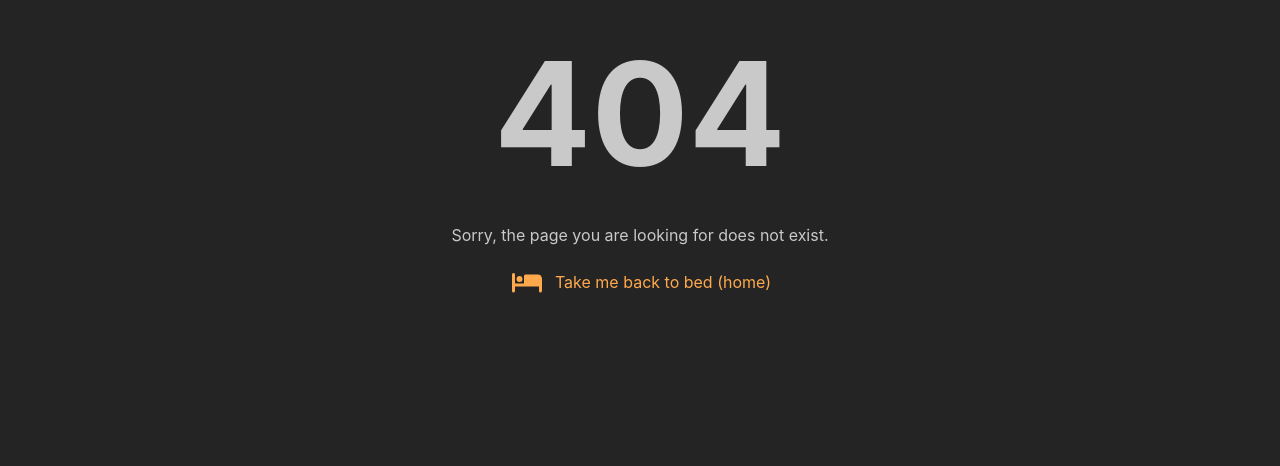
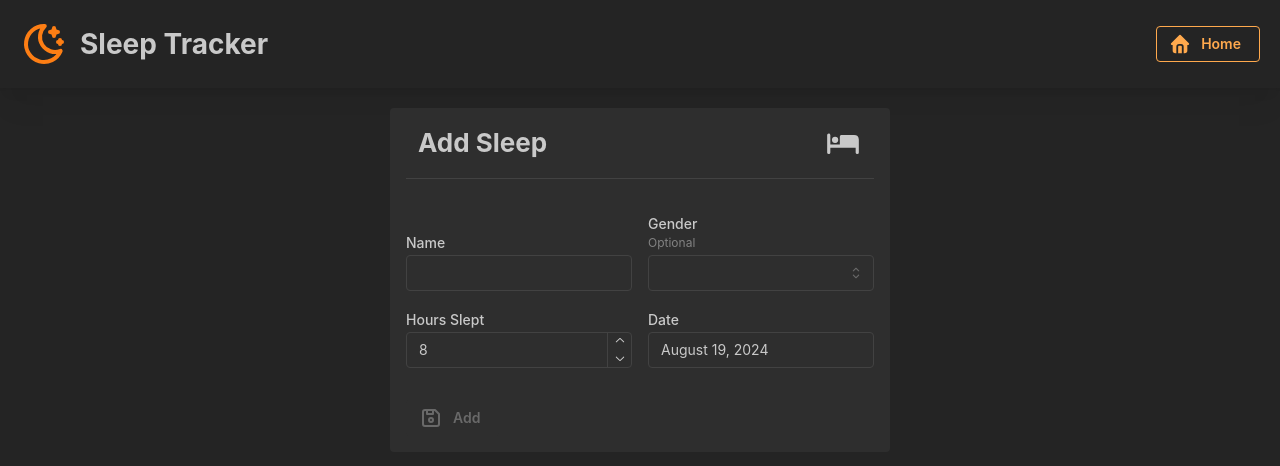
Before and after one commit to domingasp/sleep-tracker, a React (Vite) app in the folder client/: page /add-sleep in a window 1280 px wide. Before the commit this address had no page. Shown: the top 466 px of the page. Built offline with nearby package versions, Linux system fonts and the light colour scheme; no server answers.

Commit message:
feat: add ability to create sleep records with UI

```diff
--- a/client/package.json
+++ b/client/package.json
@@ -11,6 +11,7 @@
     "test": "jest"
   },
   "dependencies": {
+    "@hookform/resolvers": "^3.9.0",
     "@mantine/charts": "^7.12.1",
     "@mantine/core": "^7.12.1",
     "@mantine/dates": "^7.12.1",
@@ -25,6 +26,7 @@
     "react": "^18.3.1",
     "react-dom": "^18.3.1",
     "react-error-boundary": "^4.0.13",
+    "react-hook-form": "^7.52.2",
     "react-router-dom": "^6.26.1",
     "recharts": "^2.12.7",
     "zod": "^3.23.8"
--- a/client/src/app/router.tsx
+++ b/client/src/app/router.tsx
@@ -18,6 +18,13 @@ const createAppRouter = (queryClient: QueryClient) =>
       errorElement: <MainErrorFallback />,
     },
     {
+      path: "/add-sleep",
+      lazy: async () => {
+        const { AddSleepRoute } = await import("./routes/add-sleep");
+        return { Component: AddSleepRoute };
+      },
+    },
+    {
       path: "*",
       lazy: async () => {
         const { NotFoundRoute } = await import("./routes/not-found");
--- /dev/null
+++ b/client/src/app/routes/add-sleep.tsx
@@ -0,0 +1,27 @@
+import { Button } from "@mantine/core";
+import { ContentLayout } from "../../components/layouts/content-layout";
+import { IconHomeFilled } from "@tabler/icons-react";
+import { useNavigate } from "react-router-dom";
+import { CreateSleepRecord } from "../../features/sleep-records/components/create-sleep-record";
+
+export function AddSleepRoute() {
+  const navigate = useNavigate();
+
+  return (
+    <ContentLayout
+      topRightActions={
+        <Button
+          leftSection={<IconHomeFilled size={22} />}
+          variant="outline"
+          color="orange"
+          data-testid="landing-route-add-sleep-button"
+          onClick={() => navigate("/")}
+        >
+          Home
+        </Button>
+      }
+    >
+      <CreateSleepRecord />
+    </ContentLayout>
+  );
+}
--- a/client/src/app/routes/landing.tsx
+++ b/client/src/app/routes/landing.tsx
@@ -8,6 +8,7 @@ import { useState } from "react";
 import { RecentSleepRecordsDrawer } from "../../features/users/components/recent-sleep-records-drawer";
 import { User } from "../../types/api";
 import { useDisclosure } from "@mantine/hooks";
+import { useNavigate } from "react-router-dom";
 
 // eslint-disable-next-line react-refresh/only-export-components
 export const usersLoader = (queryClient: QueryClient) => async () => {
@@ -20,6 +21,7 @@ export const usersLoader = (queryClient: QueryClient) => async () => {
 };
 
 export function LandingRoute() {
+  const navigate = useNavigate();
   const [clickedUser, setClickedUser] = useState<User | undefined>(undefined);
   const [opened, { open, close }] = useDisclosure(false);
 
@@ -35,9 +37,10 @@ export function LandingRoute() {
           leftSection={<IconBedFilled />}
           variant="outline"
           color="orange"
-          data-testid="landing-route-track-sleep-button"
+          data-testid="landing-route-add-sleep-button"
+          onClick={() => navigate("/add-sleep")}
         >
-          Track Sleep
+          Add Sleep
         </Button>
       }
     >
--- /dev/null
+++ b/client/src/features/genders/api/get-genders.ts
@@ -0,0 +1,26 @@
+import { queryOptions, useQuery } from "@tanstack/react-query";
+import { api } from "../../../lib/api-client";
+import { Gender } from "../../../types/api";
+import { QueryConfig } from "../../../lib/react-query";
+
+export const getGenders = (): Promise<Gender[]> => {
+  return api.get(`/genders`);
+};
+
+export const getGendersQueryOptions = () => {
+  return queryOptions({
+    queryKey: ["genders"],
+    queryFn: getGenders,
+  });
+};
+
+type UseGendersOptions = {
+  queryConfig?: QueryConfig<typeof getGendersQueryOptions>;
+};
+
+export const useGenders = ({ queryConfig }: UseGendersOptions = {}) => {
+  return useQuery({
+    ...getGendersQueryOptions(),
+    ...queryConfig,
+  });
+};
--- /dev/null
+++ b/client/src/features/sleep-records/api/create-sleep-record.ts
@@ -0,0 +1,95 @@
+import dayjs from "dayjs";
+import z from "zod";
+import { SleepRecord } from "../../../types/api";
+import { api } from "../../../lib/api-client";
+import { MutationConfig } from "../../../lib/react-query";
+import { useMutation, useQueryClient } from "@tanstack/react-query";
+import { getUsersQueryOptions } from "../../users/api/get-users";
+import { getRecentSleepRecordsQueryOptions } from "../../users/api/get-recent-sleep-records";
+
+export const createSleepRecordInputSchema = z.object({
+  name: z
+    .string({
+      required_error: "Name is required",
+      invalid_type_error: "Name must be a string",
+    })
+    .min(1, {
+      message: "Name must have at least 1 character",
+    })
+    .max(100, { message: "Name must not be longer than 100 characters" }),
+  gender: z.union([
+    z
+      .string({
+        invalid_type_error: "Gender must be a string",
+      })
+      .min(1, {
+        message: "Gender must have at least 1 character",
+      })
+      .max(50, { message: "Gender must not be longer than 50 characters" })
+      .optional(),
+    z.literal(""),
+    z.null(),
+  ]),
+  hoursSlept: z
+    .number({
+      required_error: "Hours Slept is required",
+      invalid_type_error: "Hours slept must be a number (decimals supported)",
+    })
+    .gt(0, { message: "Hours slept must be greater than 0" })
+    .lte(24, { message: "Hours slept must be less than or equal to 24" }),
+  date: z
+    .preprocess(
+      (val) => {
+        const parsedDate = new Date(val as string);
+        return isNaN(parsedDate.getTime()) ? undefined : parsedDate;
+      },
+      z.date({
+        required_error: "Date is required",
+        invalid_type_error: "Invalid date format",
+      })
+    )
+    .refine((date) => dayjs(date).isBefore(dayjs().add(-1, "day")), {
+      message: "Date must be in the past",
+    }),
+});
+
+export type CreateSleepRecordInput = z.infer<
+  typeof createSleepRecordInputSchema
+>;
+
+export const createSleepRecord = ({
+  data,
+}: {
+  data: CreateSleepRecordInput;
+}): Promise<SleepRecord> => {
+  return api.post(`/sleep-records`, {
+    ...data,
+    date: dayjs(data.date).format("YYYY-MM-DD"),
+  });
+};
+
+type UseCreateSleepRecordOptions = {
+  mutationConfig?: MutationConfig<typeof createSleepRecord>;
+};
+
+export const useCreateSleepRecord = ({
+  mutationConfig,
+}: UseCreateSleepRecordOptions = {}) => {
+  const queryClient = useQueryClient();
+
+  const { onSuccess, ...restConfig } = mutationConfig || {};
+
+  return useMutation({
+    onSuccess: (...args) => {
+      queryClient.invalidateQueries({
+        queryKey: getUsersQueryOptions().queryKey,
+      });
+      queryClient.invalidateQueries({
+        queryKey: getRecentSleepRecordsQueryOptions(args[0].userId).queryKey,
+      });
+      onSuccess?.(...args);
+    },
+    ...restConfig,
+    mutationFn: createSleepRecord,
+  });
+};
--- /dev/null
+++ b/client/src/features/sleep-records/components/create-sleep-record.tsx
@@ -0,0 +1,184 @@
+import { zodResolver } from "@hookform/resolvers/zod";
+import { Controller, useForm } from "react-hook-form";
+import {
+  CreateSleepRecordInput,
+  createSleepRecordInputSchema,
+  useCreateSleepRecord,
+} from "../api/create-sleep-record";
+import {
+  Alert,
+  Button,
+  Card,
+  Center,
+  Collapse,
+  Divider,
+  Group,
+  NumberInput,
+  Select,
+  Stack,
+  TextInput,
+  Title,
+} from "@mantine/core";
+import {
+  IconBedFilled,
+  IconDeviceFloppy,
+  IconInfoOctagon,
+} from "@tabler/icons-react";
+import { DatePickerInput } from "@mantine/dates";
+import dayjs from "dayjs";
+import { useGenders } from "../../genders/api/get-genders";
+import { notifications } from "@mantine/notifications";
+import { useNavigate } from "react-router-dom";
+import { AxiosError } from "axios";
+import { useState } from "react";
+
+export function CreateSleepRecord() {
+  const [responseErrorMessage, setResponseErrorMessage] = useState<
+    string | undefined
+  >(undefined);
+  const navigate = useNavigate();
+  const gendersQuery = useGenders();
+  const genders = gendersQuery.data;
+
+  const createSleepRecordMutation = useCreateSleepRecord({
+    mutationConfig: {
+      onSuccess: () => {
+        notifications.show({
+          color: "green",
+          title: "Success",
+          message: "Sleep record successfully added",
+        });
+        navigate("/");
+      },
+      onError: (err) => {
+        if (err instanceof AxiosError) {
+          const responseData = err.response?.data;
+          if ("msg" in responseData) {
+            setResponseErrorMessage(responseData.msg);
+          } else {
+            setResponseErrorMessage(err.response?.data);
+          }
+        } else {
+          setResponseErrorMessage("An error occured trying to submit the form");
+        }
+      },
+    },
+  });
+
+  // TODO generalise into a component for easy reuse
+  const {
+    control,
+    register,
+    handleSubmit,
+    formState: { errors, isValid },
+  } = useForm<CreateSleepRecordInput>({
+    defaultValues: {
+      hoursSlept: 8,
+      date: dayjs().add(-1, "days").toDate(),
+    },
+    resolver: zodResolver(createSleepRecordInputSchema),
+  });
+  const onSubmit = handleSubmit((data) => {
+    setResponseErrorMessage(undefined);
+    createSleepRecordMutation.mutate({ data });
+  });
+
+  return (
+    <Center>
+      <Card maw={500} w="100%">
+        <form onSubmit={onSubmit}>
+          <Stack>
+            <Group px="sm" justify="space-between">
+              <Title order={2}>Add Sleep</Title>
+
+              <IconBedFilled size={38} />
+            </Group>
+
+            <Divider />
+
+            <Collapse in={responseErrorMessage !== undefined}>
+              {responseErrorMessage && (
+                <Alert
+                  variant="light"
+                  color="red"
+                  title="An error occured"
+                  icon={<IconInfoOctagon />}
+                >
+                  {responseErrorMessage}
+                </Alert>
+              )}
+            </Collapse>
+
+            <Group w="100%" align="flex-end">
+              <TextInput
+                flex={1}
+                label="Name"
+                {...register("name")}
+                error={errors["name"]?.message}
+              />
+
+              <Controller
+                name="gender"
+                control={control}
+                render={({ field }) => (
+                  <Select
+                    flex={1}
+                    label="Gender"
+                    description="Optional"
+                    {...field}
+                    data={
+                      genders?.map((gender) => ({
+                        label: gender.name,
+                        value: gender.name,
+                      })) ?? []
+                    }
+                    clearable
+                  />
+                )}
+              />
+            </Group>
+
+            <Group w="100%">
+              <Controller
+                name="hoursSlept"
+                control={control}
+                render={({ field }) => (
+                  <NumberInput
+                    label="Hours Slept"
+                    min={0}
+                    max={24}
+                    flex={1}
+                    {...field}
+                  />
+                )}
+              />
+
+              <Controller
+                name="date"
+                control={control}
+                render={({ field }) => (
+                  <DatePickerInput
+                    label="Date"
+                    maxDate={dayjs().add(-1, "days").toDate()}
+                    flex={1}
+                    {...field}
+                  />
+                )}
+              />
+            </Group>
+          </Stack>
+
+          <Button
+            size="sm"
+            leftSection={<IconDeviceFloppy />}
+            type="submit"
+            disabled={!isValid}
+            mt="xl"
+          >
+            Add
+          </Button>
+        </form>
+      </Card>
+    </Center>
+  );
+}
--- a/client/src/features/users/api/get-recent-sleep-records.ts
+++ b/client/src/features/users/api/get-recent-sleep-records.ts
@@ -1,6 +1,6 @@
 import { queryOptions, useQuery } from "@tanstack/react-query";
 import { api } from "../../../lib/api-client";
-import { SleepRecord } from "../../../types/api";
+import { GroupedBySleepRecord } from "../../../types/api";
 import { QueryConfig } from "../../../lib/react-query";
 
 export type GetRecentSleepRecordsDto = {
@@ -9,7 +9,7 @@ export type GetRecentSleepRecordsDto = {
 
 export const getRecentSleepRecords = ({
   userId,
-}: GetRecentSleepRecordsDto): Promise<SleepRecord[]> => {
+}: GetRecentSleepRecordsDto): Promise<GroupedBySleepRecord[]> => {
   if (userId <= 0) return Promise.resolve([]);
   return api.get(`/users/${userId}/recent-sleep-records`);
 };
--- a/client/src/lib/api-client.ts
+++ b/client/src/lib/api-client.ts
@@ -11,7 +11,10 @@ api.interceptors.response.use(
     return response.data;
   },
   (error) => {
-    const message = error.response?.data?.message || error.message;
+    const message =
+      error.response?.data?.msg ||
+      error.response?.data?.message ||
+      error.message;
     notifications.show({
       color: "red",
       title: "Error",
```
Also changed, not shown: client/src/types/api.ts (+11 -1 lines), 2 other files (tests, documents, lock files or other folders).
